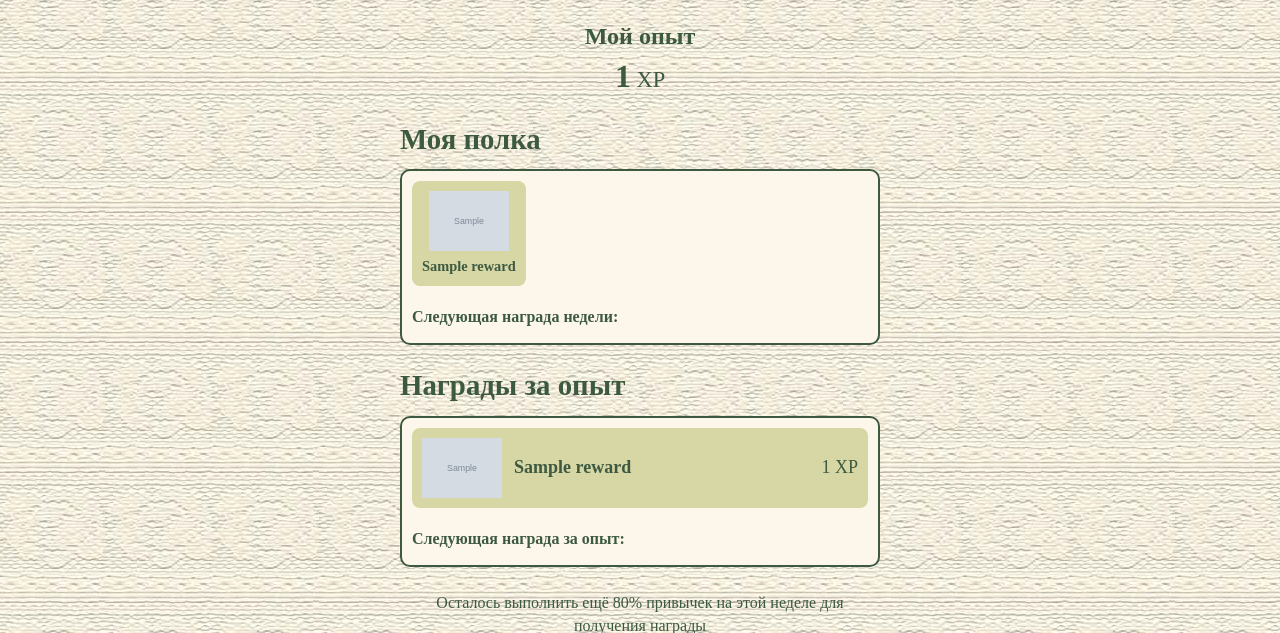
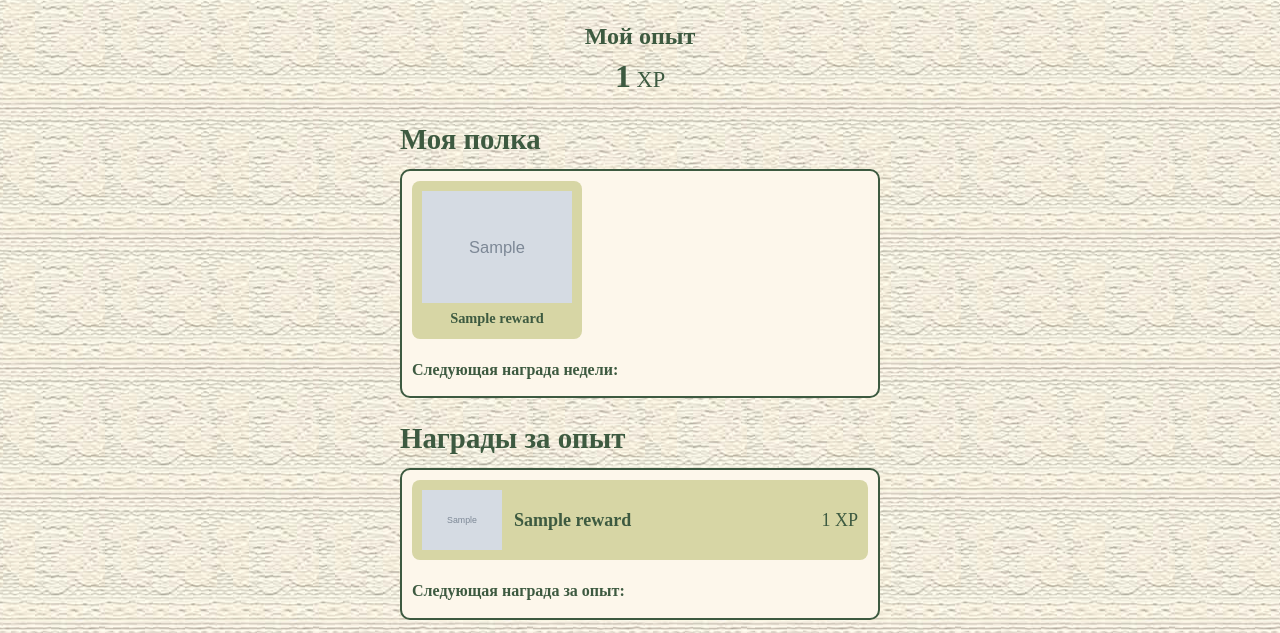
Before and after one commit to iloush-web/course_work_CozyHabits, a Flask app: page /rewards in a window 1280 px wide. Shown: the part 25-658 px from the top of the page. Run offline with Flask 3, Linux system fonts and the light colour scheme; a user stored in the database is signed in; tables that the repository leaves empty hold one stand-in row (values such as "Sample post"); grey boxes marked "Sample" are stand-in pictures; some web fonts are replaced.

Commit message:
стиль наград

```diff
--- a/app/static/css/rewards.css
+++ b/app/static/css/rewards.css
@@ -64,7 +64,7 @@
 }
 
 .shelf-item-icon {
-    width: 80px;
+    width: 150px;
 }
 
 .shelf-item-title {
--- a/app/templates/rewards.html
+++ b/app/templates/rewards.html
@@ -16,7 +16,7 @@
     <div class="rewards-shelf">
         {% for reward in shelf %}
         <div class="shelf-item" title="{{ reward.title }}">
-            <img style="width: 80px;" class="shelf-item-icon" src="{{ url_for('static', filename=reward.icon_url) }}"
+            <img class="shelf-item-icon" src="{{ url_for('static', filename=reward.icon_url) }}"
                 alt="">
             <span class="shelf-item-title">{{ reward.title }}</span>
         </div>
```
